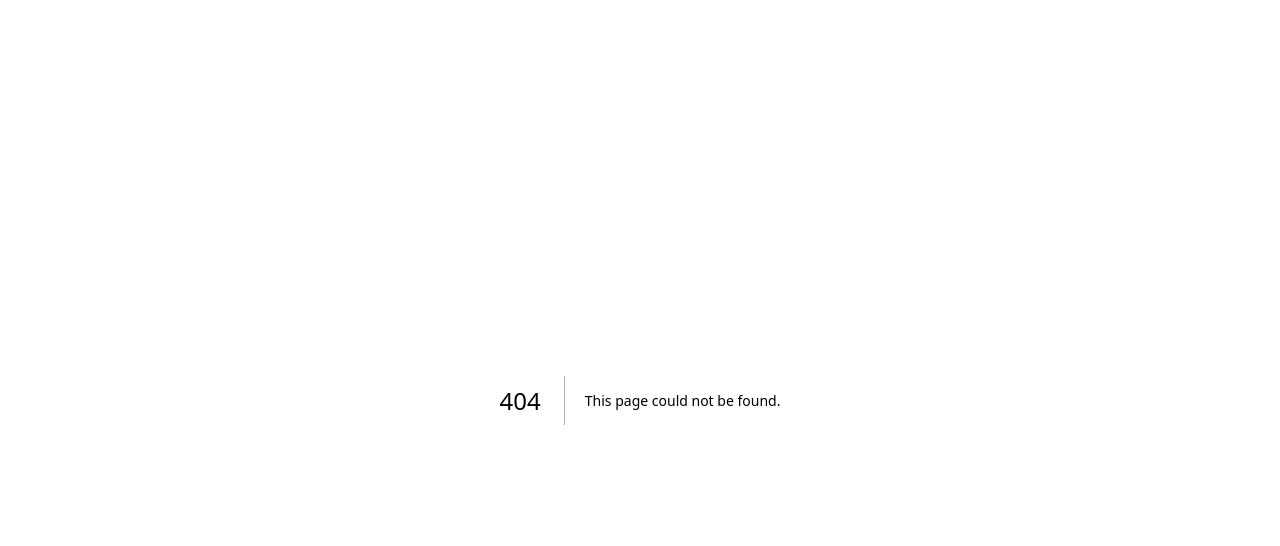
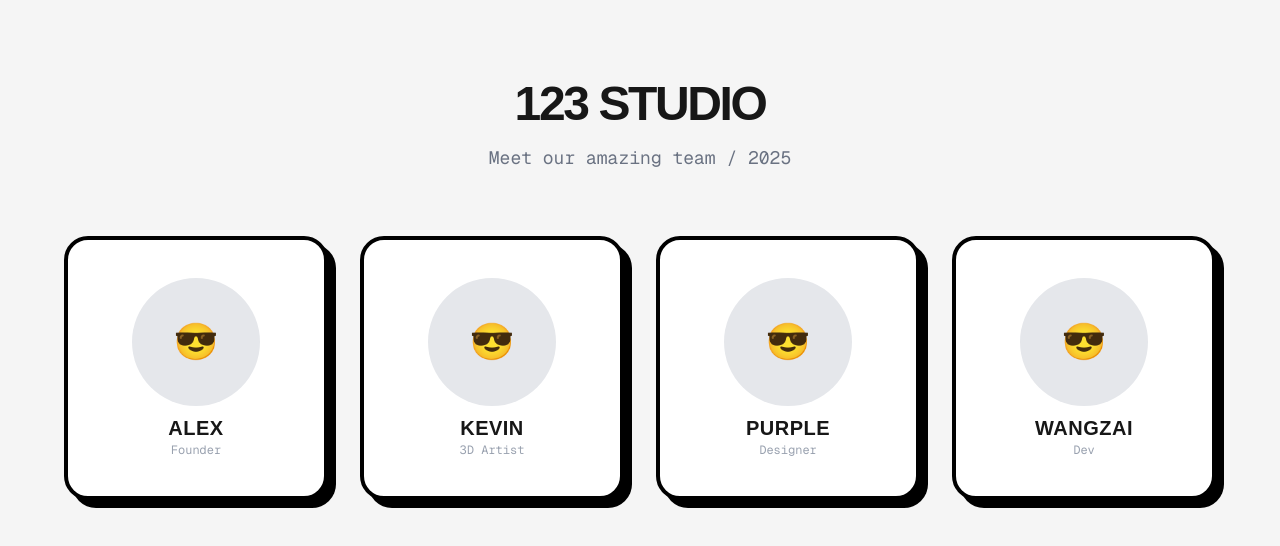
Before and after one commit to DorianKlein/mrduan, a Next.js app: page /123studio/souvenir in a window 1280 px wide. Before the commit this address had no page. Shown: the top 546 px of the page. Built offline with nearby package versions, Linux system fonts and the light colour scheme.

Commit message:
feat: create subpage for displaying badges

```diff
--- /dev/null
+++ b/app/123studio/souvenir/page.tsx
@@ -0,0 +1,90 @@
+// app/badges/page.tsx
+'use client';
+
+import { useState } from 'react';
+import Image from 'next/image';
+
+// 1. 定义成员数据 (在这里填入你工作室真实的成员信息)
+const members = [
+  { id: 1, name: 'Alex', role: 'Founder', frontImg: '/badges/alex.png' },
+  { id: 2, name: 'Kevin', role: '3D Artist', frontImg: '/badges/kevin.png' },
+  { id: 3, name: 'Purple', role: 'Designer', frontImg: '/badges/purple.png' },
+  { id: 4, name: 'Wangzai', role: 'Dev', frontImg: '/badges/wangzai.png' },
+  // ... 把剩下的成员都补在这里
+];
+
+export default function BadgesPage() {
+  return (
+    <div className="min-h-screen bg-[#f5f5f5] py-20 px-4">
+
+      {/* 页面标题区 */}
+      <div className="max-w-6xl mx-auto mb-16 text-center">
+        <h1 className="text-5xl font-black mb-4 tracking-tighter">
+          123 STUDIO
+        </h1>
+        <p className="text-gray-500 text-lg font-mono">
+          Meet our amazing team / 2025
+        </p>
+      </div>
+
+      {/* 徽章网格展示区 */}
+      <div className="max-w-6xl mx-auto grid grid-cols-2 md:grid-cols-3 lg:grid-cols-4 gap-8">
+        {members.map((member) => (
+          <BadgeCard key={member.id} member={member} />
+        ))}
+      </div>
+
+    </div>
+  );
+}
+
+// 2. 单个徽章组件 (核心交互逻辑)
+function BadgeCard({ member }: { member: any }) {
+  const [isFlipped, setIsFlipped] = useState(false);
+
+  return (
+    <div
+      className="group relative w-full aspect-square cursor-pointer perspective-1000"
+      onClick={() => setIsFlipped(!isFlipped)}
+      onMouseEnter={() => setIsFlipped(true)} // 鼠标移入翻转
+      onMouseLeave={() => setIsFlipped(false)} // 鼠标移出复原
+    >
+      <div className={`relative w-full h-full duration-500 transform-style-3d transition-all ${isFlipped ? 'rotate-y-180' : ''}`}>
+
+        {/* === 正面 (Front) === */}
+        <div className="absolute w-full h-full backface-hidden">
+          {/* 模拟 CNC 亚克力的厚度和阴影 */}
+          <div className="w-full h-full bg-white rounded-3xl border-4 border-black shadow-[8px_8px_0px_0px_rgba(0,0,0,1)] flex flex-col items-center justify-center p-4 overflow-hidden">
+            {/* 头像 */}
+            <div className="relative w-32 h-32 mb-2">
+               {/* 这里用简单的 div 占位，实际使用时请取消 Image 组件的注释并替换 src */}
+               {/* <Image src={member.frontImg} alt={member.name} fill className="object-contain" /> */}
+               <div className="w-full h-full bg-gray-200 rounded-full flex items-center justify-center text-4xl">😎</div>
+            </div>
+            {/* 名字 */}
+            <h3 className="text-xl font-bold uppercase tracking-wide">{member.name}</h3>
+            <span className="text-xs text-gray-400 font-mono">{member.role}</span>
+          </div>
+        </div>
+
+        {/* === 背面 (Back) === */}
+        <div className="absolute w-full h-full backface-hidden rotate-y-180">
+          <div className="w-full h-full bg-black rounded-3xl border-4 border-black shadow-[8px_8px_0px_0px_rgba(0,0,0,0.2)] flex flex-col items-center justify-center p-4 text-white">
+            {/* 背面内容：Logo + 签名 */}
+            <div className="text-center">
+              <div className="text-2xl font-black mb-2" style={{ fontFamily: 'Impact, sans-serif' }}>
+                123<br/>STUDIO
+              </div>
+              <div className="w-16 h-1 bg-white mx-auto my-3 opacity-50"></div>
+              {/* 模拟手写签名 */}
+              <div className="text-3xl font-script text-yellow-400 transform -rotate-6">
+                {member.name}
+              </div>
+            </div>
+          </div>
+        </div>
+
+      </div>
+    </div>
+  );
+}
```
